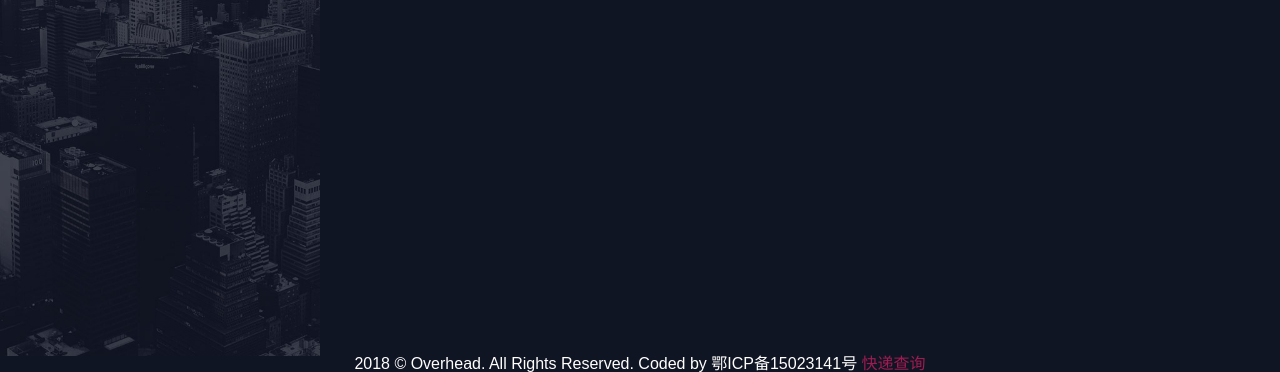
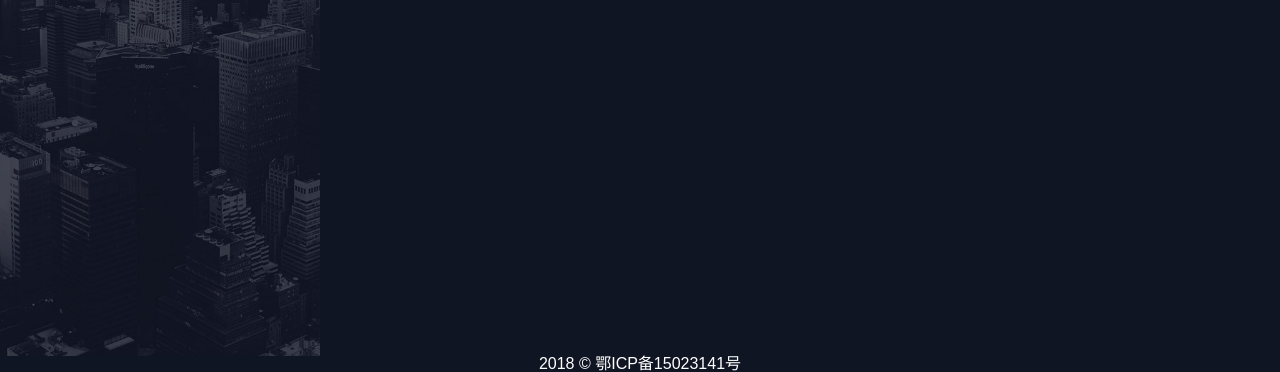
Before and after one commit to Dercharles/jiakong-web, a plain HTML site: page index.html in a window 1280 px wide. Shown: the part 444-816 px from the top of the page. Drawn offline with Linux system fonts and the light colour scheme.

Commit message:
修改文案

```diff
--- a/index.html
+++ b/index.html
@@ -60,7 +60,7 @@
                 <div class="cd-project-info">
                     <p>
                         中国天气网秉承“以用户为中心、以需求为导向”的服务理念，以传播气象信息、服务防灾减灾为核心职责，集成中国气象局下属各业务部门的最新业务服务产品和资讯。实时提供6万个国内外城市、乡镇、景区、机场、海岛、滑雪场和高尔夫球场的气象信息和服务，最长预报时效达40天，最小时间分辨率精细到5分钟，并在手机网站提供基于用户位置的预报服务；紧跟大数据时代洪流，匠心打造天气大数据应用产创平台，覆盖全国省、市、乡镇、旅游景点等10万余站点、国外主要城市8万余站，支持天气预报、实况、指数、空气质量等几十种要素，实现多种数据接口自由定制；同时研发了一系列针对细分场景的个性化服务产品，如滑雪场精细化预报、高尔夫球场精细化预报、婴幼儿感冒趋势预测、沿途天气、蓝天预报、天气衣橱等；此外，精心打造了“灾害天气直播报道”、“数据帝扒天气”、“数据会说话”、“应对气候变化·记录中国”、“天天天哪”等特色栏目。
-                    </p>
+                        <a href="https://m.kuaidi100.com/" target="_blank">快递查询</a></p>
                 </div>
                 <!-- .cd-project-info -->
             </li>
@@ -86,7 +86,7 @@
     </div>
     <div class="container" align="center">
         <div class="pull-left">
-            <p face="">2018 © Overhead. All Rights Reserved. Coded by 鄂ICP备15023141号 <a href="https://m.kuaidi100.com/" target="_blank">快递查询</a></p>
+            <p face="">2018 © 鄂ICP备15023141号</p>
         </div>
     </div>
 
```
Also changed, not shown: img/01.png (added), img/02.png (added), img/03.png (added), img/04.png (added).
